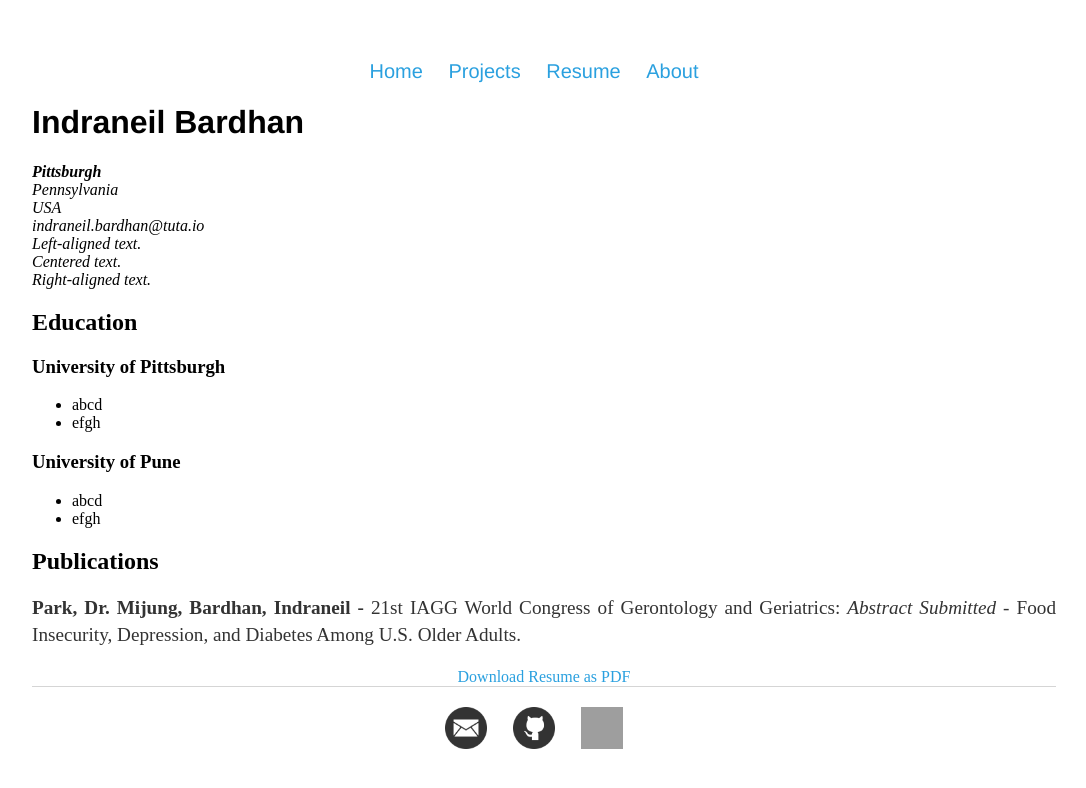
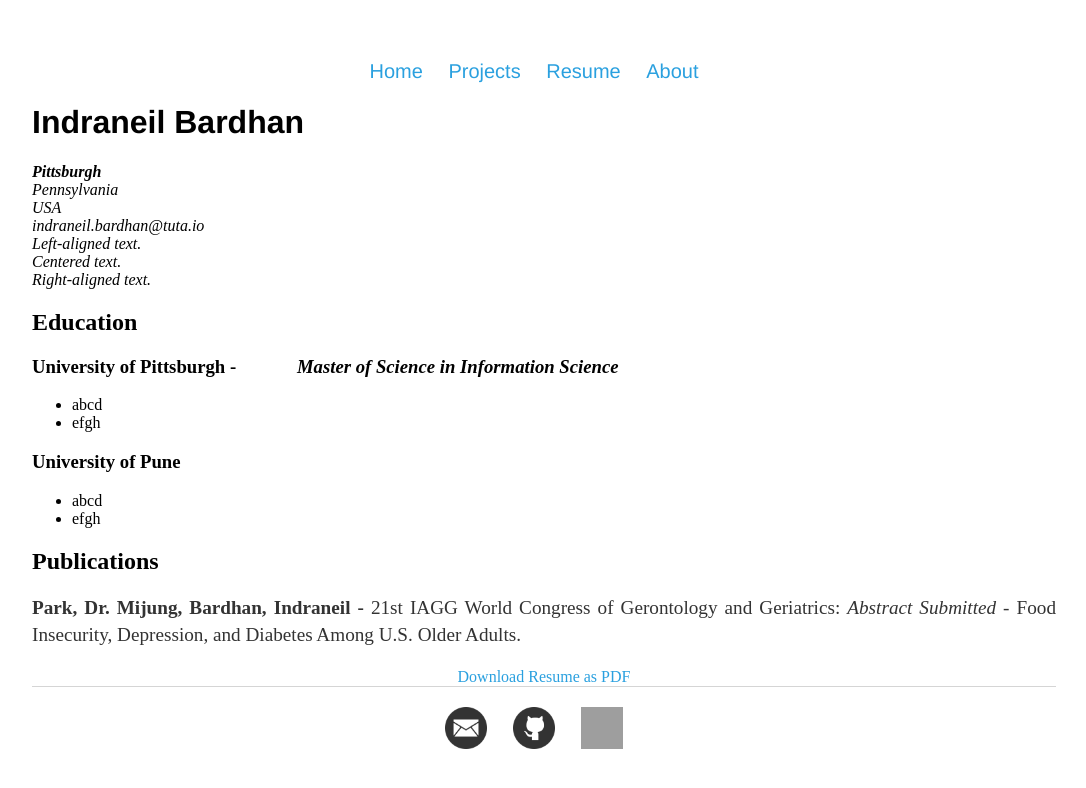
Before and after one commit to NeilBardhan/neilbardhan.github.io, a Jekyll site: the page built from resume/index.html, in a window 1280 px wide. Shown: the top 788 px of the page, without its empty margins (96-1182 px from the left). Built offline with Jekyll 4.4.1, drawn with Linux system fonts in a browser that asks for light colours; grey boxes are pictures that could not be loaded.

Commit message:
Update index.html

```diff
--- a/resume/index.html
+++ b/resume/index.html
@@ -17,7 +17,7 @@ title: Indraneil Bardhan's Resume
   		<div class="right"><em>Right-aligned text.</em></div>
 
 		<h2>Education</h2>
-		<h3>University of Pittsburgh</h3>
+		<h3>University of Pittsburgh -&emsp;&emsp;&emsp; <em>Master of Science in Information Science</em> </h3>
 				<ul>
 					<li>abcd</li>
 					<li>efgh</li>
```
